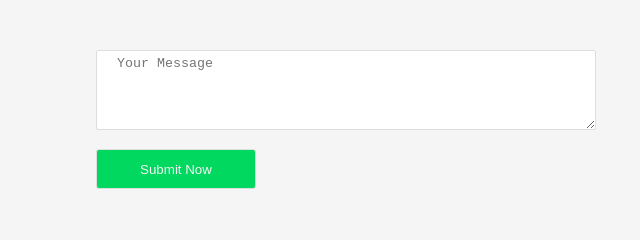
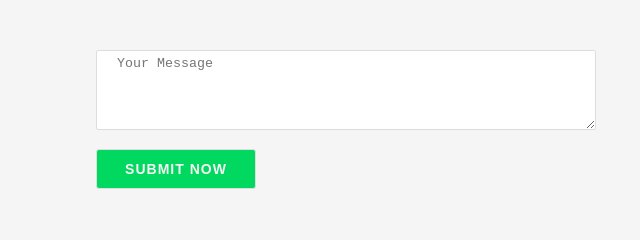
Before and after one commit to woalid07/onu, a plain HTML site: page index.html in a window 1280 px wide. Shown: the part 4840-5080 px from the top of the page, 559-1199 px from the left. Drawn offline with nearby package versions, Linux system fonts and the light colour scheme.

Commit message:
My Onu Website is Done

```diff
--- a/css/style.css
+++ b/css/style.css
@@ -619,6 +619,10 @@ header .container .menu-bar nav ul li:last-child a {
     border: 1px solid #ddd;
     cursor: pointer;
     margin-top: 9px;
+    text-transform: uppercase;
+    font-size: 14px;
+    font-weight: 600;
+    letter-spacing: 1px;
 }
 
 /* Form Section End */
```
